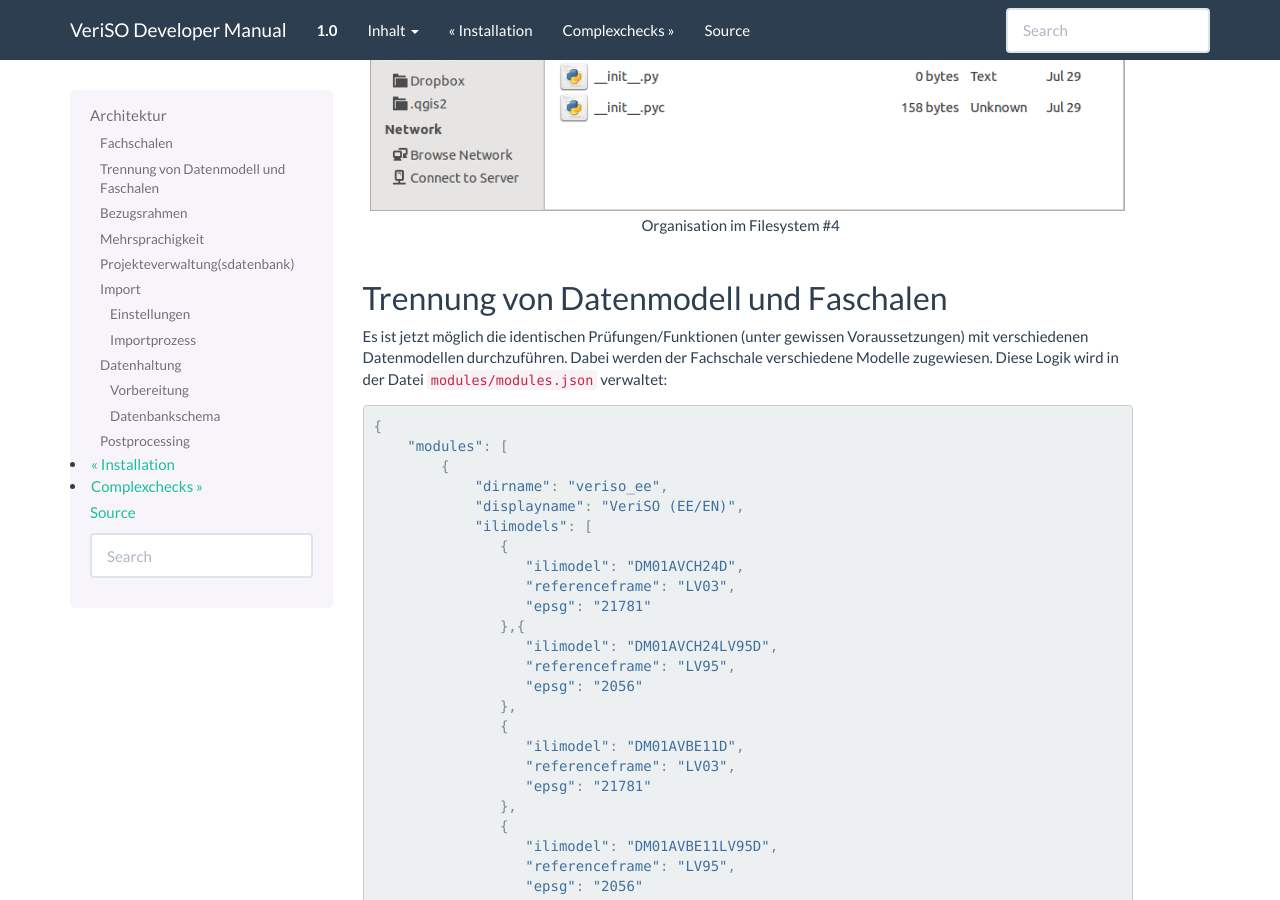
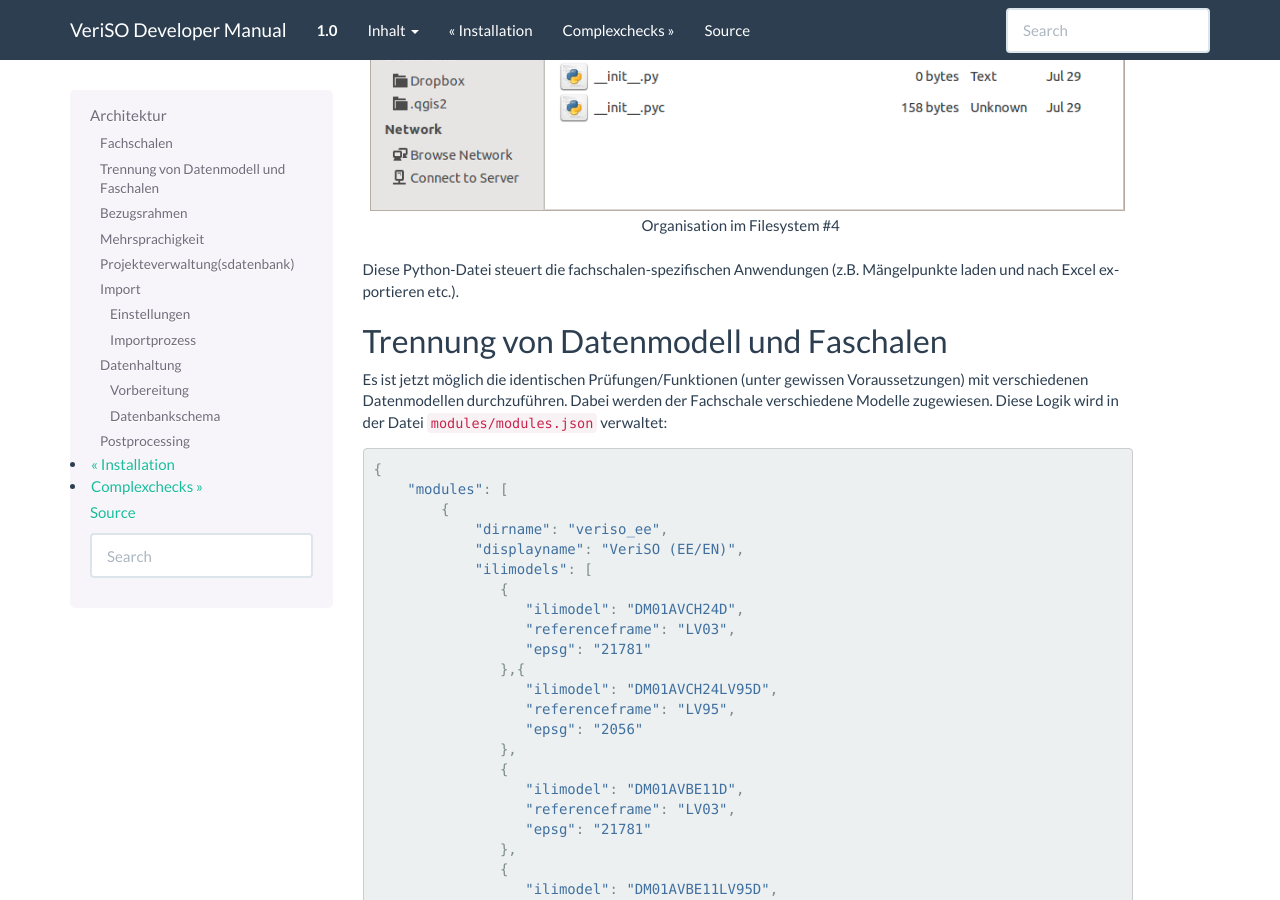
Before and after one commit to edigonzales-archiv/doc_veriso_devel, a Sphinx documentation site: the page built from source/architektur.rst, in a window 1280 px wide and 900 px high, scrolled down 2636 px. Built offline with Sphinx 7.4.7, drawn with Linux system fonts in a browser that asks for light colours; formulas are drawn with MathJax 3.

Commit message:
etwas zu applicationmodule.py

```diff
--- a/source/architektur.rst
+++ b/source/architektur.rst
@@ -41,6 +41,8 @@ Jede Fachschale muss mindestens die Datei ``applicationmodule.py`` aufweisen:
    :align:   center
 
    Organisation im Filesystem #4
+
+Diese Python-Datei steuert die fachschalen-spezifischen Anwendungen (z.B. Mängelpunkte laden und nach Excel exportieren etc.).
 
 Trennung von Datenmodell und Faschalen
 --------------------------------------
```
